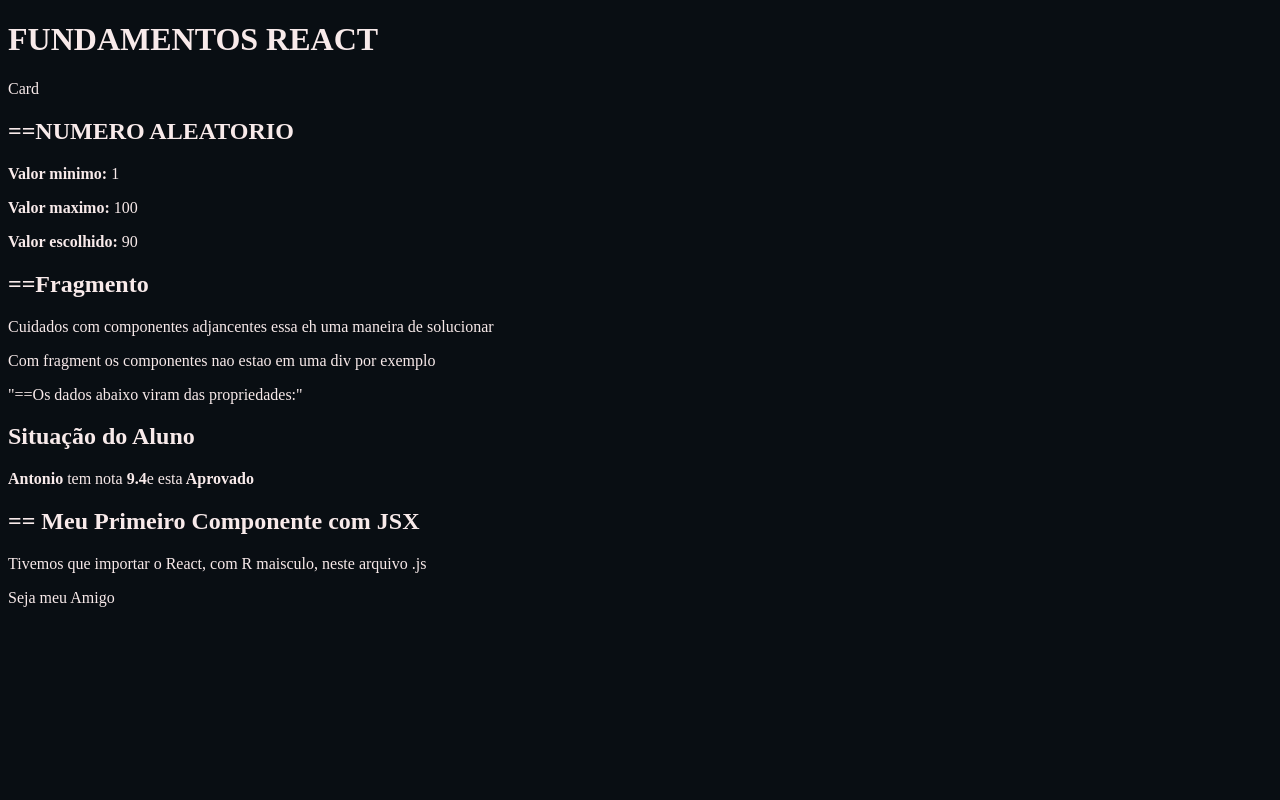
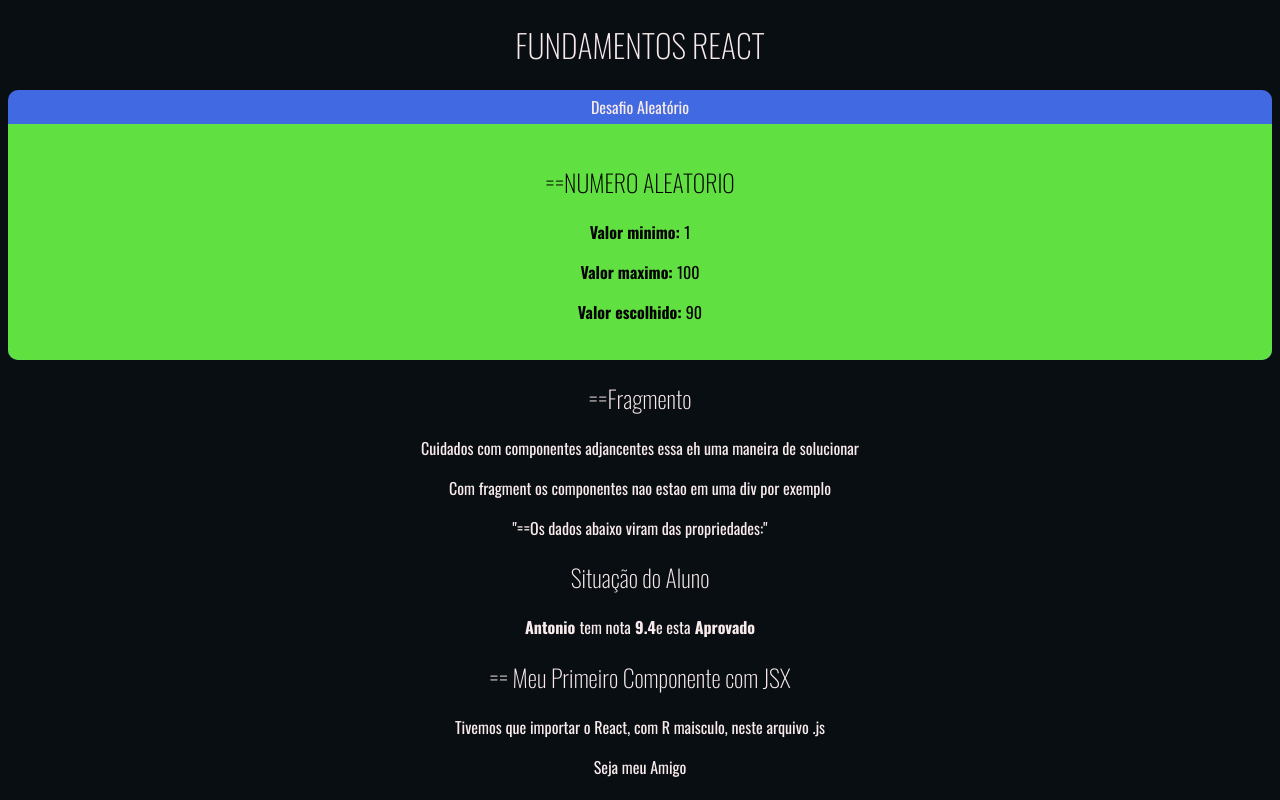
Before and after one commit to Cavall/fundamentos, a React (Create React App) app: page / in a window 1280 px wide. Built offline with nearby package versions, Linux system fonts and the light colour scheme.

Commit message:
COLOCANDO COMP DESAFIO ALEATORIO NO CARD

```diff
--- a/public/index.html
+++ b/public/index.html
@@ -24,6 +24,10 @@
       work correctly both with client-side routing and a non-root public URL.
       Learn how to configure a non-root public URL by running `npm run build`.
     -->
+    <link
+      href="https://fonts.googleapis.com/css2?family=Oswald:wght@200;300;400;500;600;700&display=swap"
+      rel="stylesheet"
+    />
     <title>React App</title>
   </head>
   <body>
--- a/src/App.jsx
+++ b/src/App.jsx
@@ -9,16 +9,16 @@
   <div id="app">
     <h1>FUNDAMENTOS REACT</h1>
 
-    <Card></Card>
-    <Aleatorio min={1} max={100} />
+    <Card titulo="Desafio Aleatório">
+      <Aleatorio min={1} max={100} />
+    </Card>
+
     <Fragmentos />
-
     <PrimeiroComParametros
       titulo="Situação do Aluno"
       aluno="Antonio "
       nota={9.4}
     />
-
     <Primeiro />
   </div>
 );
--- /dev/null
+++ b/src/components/layout/Card.css
@@ -0,0 +1,18 @@
+.Card {
+  background-color: royalblue;
+  border: 3px solic royalblue;
+  border-radius: 10px;
+  overflow: hidden;
+}
+
+.Card .Title {
+  padding: 5px 0px;
+  display: flex;
+  justify-content: center;
+}
+
+.Card .Content {
+  background-color: #61e141;
+  color: #000;
+  padding: 20px;
+}
--- a/src/components/layout/Card.jsx
+++ b/src/components/layout/Card.jsx
@@ -1,5 +1,11 @@
 import React from "react";
+import "./Card.css";
 
 export default (props) => {
-  return <div>Card</div>;
+  return (
+    <div className="Card">
+      <div className="Title"> {props.titulo}</div>
+      <div className="Content">{props.children} </div>
+    </div>
+  );
 };
--- a/src/index.css
+++ b/src/index.css
@@ -1,4 +1,16 @@
 body {
+  font-family: Oswald;
   background-color: rgb(9, 14, 19);
   color: rgb(248, 234, 234);
+  text-align: center;
 }
+
+h1,
+h2,
+h3 {
+  font-weight: 200;
+}
+
+h1,
+h2 {
+}
```
